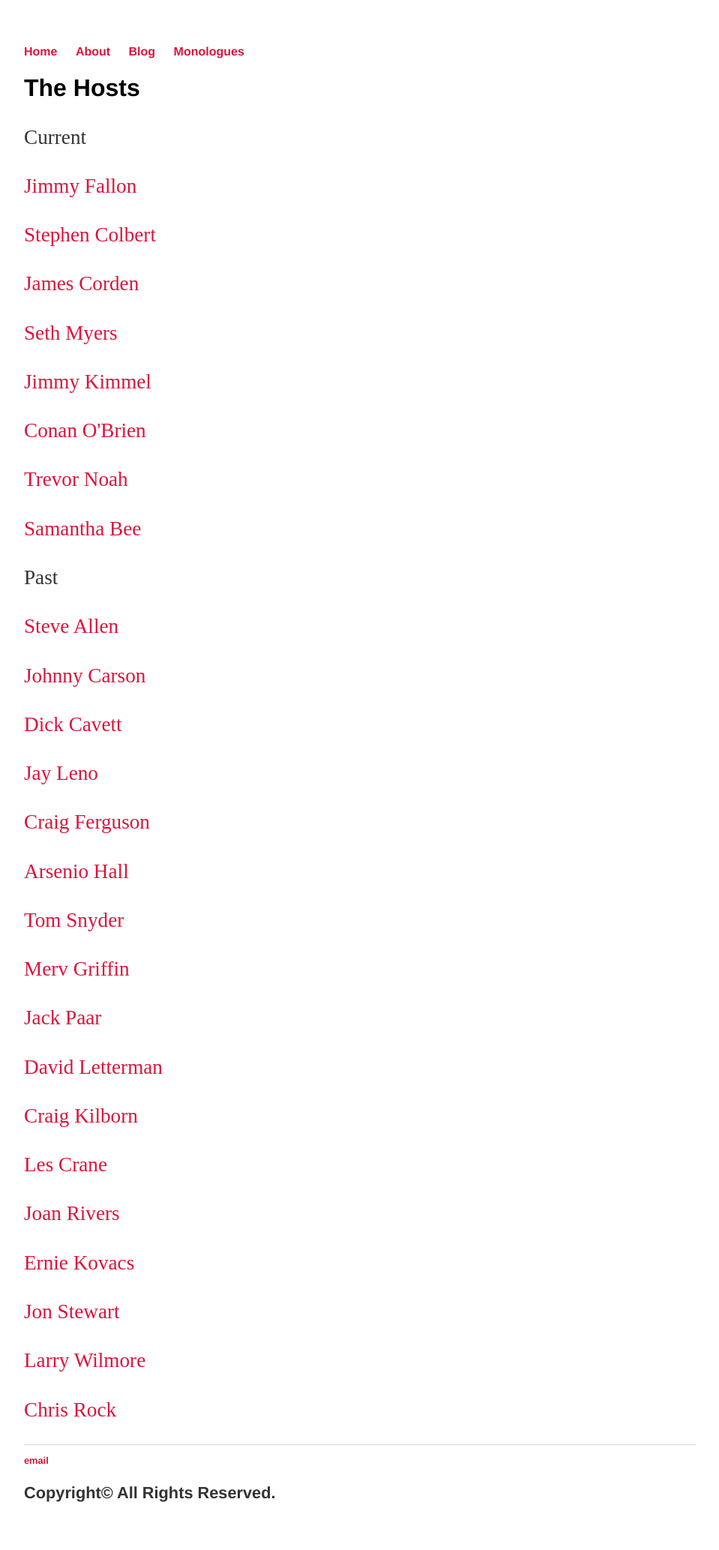
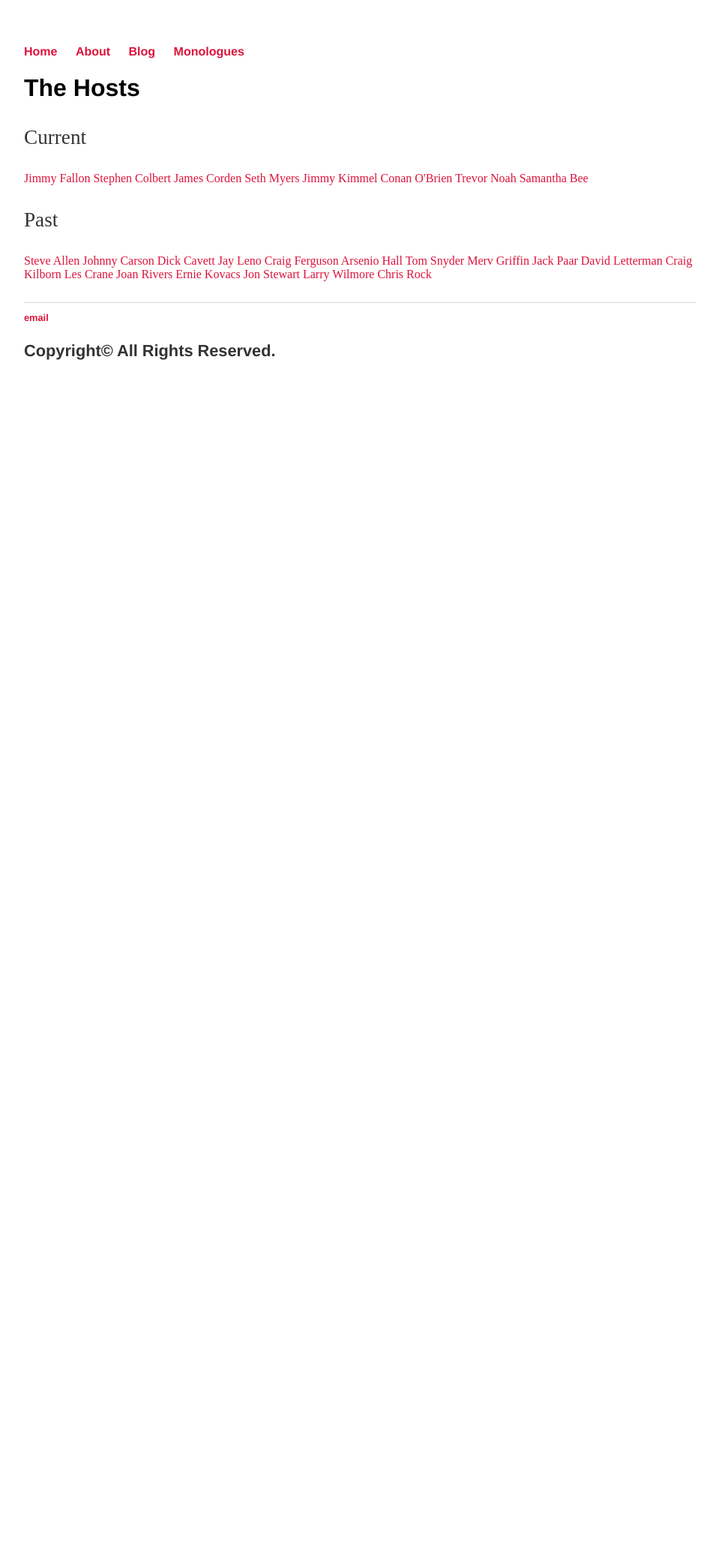
Before and after one commit to andersonshumate/andersonshumate.github.io, a Jekyll site: the page built from monologues/hosts/index.html, in a window 1280 px wide. Shown: the whole page at 75% size, without its empty margins (160-1119 px from the left). Built offline with Jekyll 4.4.1, drawn with Linux system fonts in a browser that asks for light colours; after the commit the page ends 900 px from its top, so only the background shows below that.

```diff
--- a/monologues/hosts/index.html
+++ b/monologues/hosts/index.html
@@ -6,32 +6,32 @@ title: The Hosts
 	<h1>The Hosts</h1>
 
 	<p>Current</p>
-	<p><a href="/monologues/hosts/jimmyfallon/">Jimmy Fallon</a></p>
-	<p><a href="/monologues/hosts/stephencolbert/">Stephen Colbert</a></p>
-	<p><a href="/monologues/hosts/jamescorden/">James Corden</a></p>
-	<p><a href="/monologues/hosts/sethmyers/">Seth Myers</a></p>
-	<p><a href="/monologues/hosts/jimmykimmel/">Jimmy Kimmel</a></p>
-	<p><a href="/monologues/hosts/conanobrien/">Conan O'Brien</a></p>
-	<p><a href="/monologues/hosts/trevornoah/">Trevor Noah</a></p>
-	<p><a href="/monologues/hosts/samanthabee/">Samantha Bee</a></p>
+	<a href="/monologues/hosts/jimmyfallon/">Jimmy Fallon</a>
+	<a href="/monologues/hosts/stephencolbert/">Stephen Colbert
+	<a href="/monologues/hosts/jamescorden/">James Corden</a>
+	<a href="/monologues/hosts/sethmyers/">Seth Myers</a>
+	<a href="/monologues/hosts/jimmykimmel/">Jimmy Kimmel</a>
+	<a href="/monologues/hosts/conanobrien/">Conan O'Brien</a>
+	<a href="/monologues/hosts/trevornoah/">Trevor Noah</a>
+	<a href="/monologues/hosts/samanthabee/">Samantha Bee</a></p>
 
 	<p>Past</p>
-	<p><a href="/monologues/hosts/steveallen/">Steve Allen</a></p>
-	<p><a href="/monologues/hosts/johnnycarson/">Johnny Carson</a></p>
-	<p><a href="/monologues/hosts/dickcavett/">Dick Cavett</a></p>
-	<p><a href="/monologues/hosts/jayleno/">Jay Leno</a></p>
-	<p><a href="/monologues/hosts/craigferguson/">Craig Ferguson</a></p>
-	<p><a href="/monologues/hosts/arseniohall/">Arsenio Hall</a></p>
-	<p><a href="/monologues/hosts/tomsnyder/">Tom Snyder</a></p>
-	<p><a href="/monologues/hosts/mervgriffin/">Merv Griffin</a></p>
-	<p><a href="/monologues/hosts/jackpaar/">Jack Paar</a></p>
-	<p><a href="/monologues/hosts/davidletterman/">David Letterman</a></p>
-	<p><a href="/monologues/hosts/craigkilborn/">Craig Kilborn</a></p>
-	<p><a href="/monologues/hosts/lescrane/">Les Crane</a></p>
-	<p><a href="/monologues/hosts/joanrivers/">Joan Rivers</a></p>
-	<p><a href="/monologues/hosts/erniekovacs/">Ernie Kovacs</a></p>
-	<p><a href="/monologues/hosts/jonstewart/">Jon Stewart</a></p>
-	<p><a href="/monologues/hosts/larrywilmore/">Larry Wilmore</a></p>
-	<p><a href="/monologues/hosts/chrisrock/">Chris Rock</a></p>
+	<a href="/monologues/hosts/steveallen/">Steve Allen</a>
+	<a href="/monologues/hosts/johnnycarson/">Johnny Carson</a>
+	<a href="/monologues/hosts/dickcavett/">Dick Cavett</a>
+	<a href="/monologues/hosts/jayleno/">Jay Leno</a>
+	<a href="/monologues/hosts/craigferguson/">Craig Ferguson</a>
+	<a href="/monologues/hosts/arseniohall/">Arsenio Hall</a>
+	<a href="/monologues/hosts/tomsnyder/">Tom Snyder</a>
+	<a href="/monologues/hosts/mervgriffin/">Merv Griffin</a>
+	<a href="/monologues/hosts/jackpaar/">Jack Paar</a>
+	<a href="/monologues/hosts/davidletterman/">David Letterman</a>
+	<a href="/monologues/hosts/craigkilborn/">Craig Kilborn</a>
+	<a href="/monologues/hosts/lescrane/">Les Crane</a>
+	<a href="/monologues/hosts/joanrivers/">Joan Rivers</a>
+	<a href="/monologues/hosts/erniekovacs/">Ernie Kovacs</a>
+	<a href="/monologues/hosts/jonstewart/">Jon Stewart</a>
+	<a href="/monologues/hosts/larrywilmore/">Larry Wilmore</a>
+	<a href="/monologues/hosts/chrisrock/">Chris Rock</a></p>
 
 </div><!-- /.blurb -->
```
